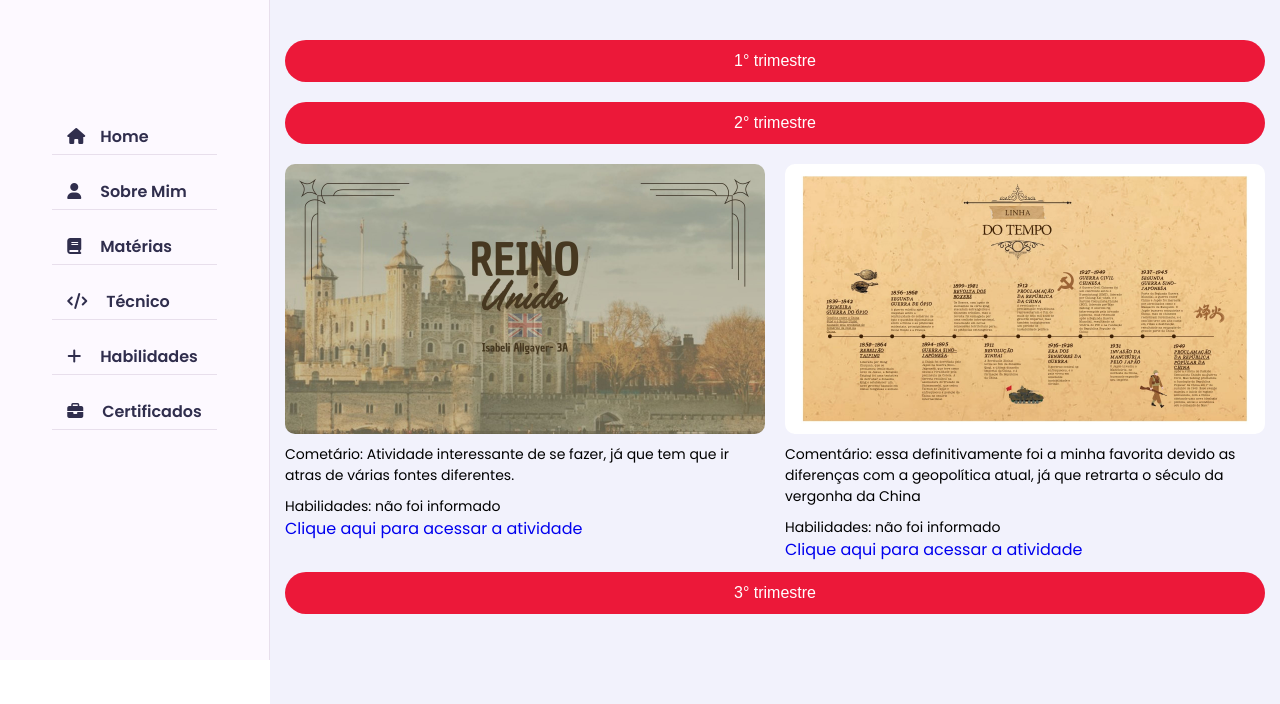
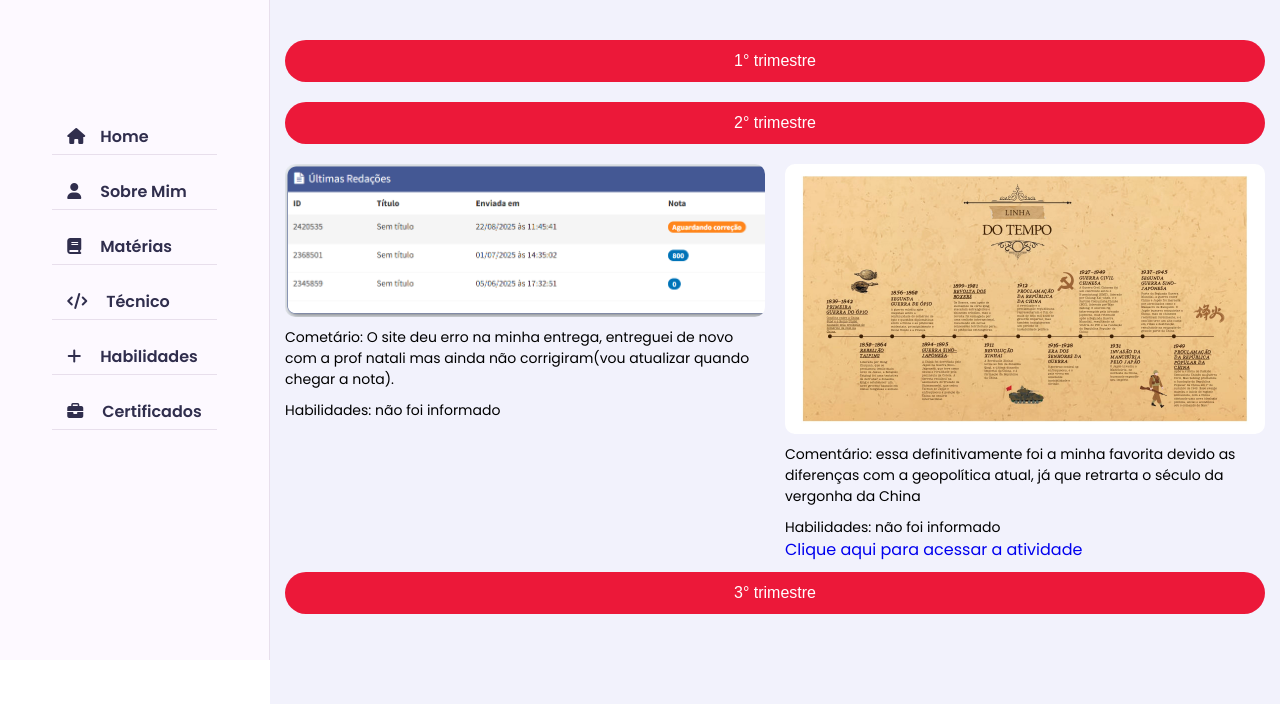
Before and after one commit to silvasTairo/Portfolio2025, a plain HTML site: page linguagens-trimestres.html in a window 1280 px wide. Both pictures are taken after a click on the button "2° trimestre". Shown: the part 140-844 px from the top of the page. Drawn offline with Linux system fonts and the light colour scheme; a web font is replaced by a local one.

Commit message:
update metade linguagens

```diff
--- a/linguagens-trimestres.html
+++ b/linguagens-trimestres.html
@@ -265,10 +265,10 @@
                         <button id="2°trimestre" class="btn padd-15" style="width: 100%; text-align: center; margin-bottom: 20px;">2° trimestre</button>
                         <div class="atividades ativo" id="atividades2">
                             <div class="atv1">
-                                <img class="atividades-img" src="../../imagens/Reino Unido no Imperialismo.jpg" alt="nao foi possivel carregar a imagem">
-                                <p>Cometário: Atividade interessante de se fazer, já que tem que ir atras de várias fontes diferentes.</p>
+                                <img class="atividades-img" src="../../imagens/redacaoOnline.png" alt="nao foi possivel carregar a imagem">
+                                <p>Cometário: O site deu erro na minha entrega, entreguei de novo com a prof natali mas ainda não corrigiram(vou atualizar quando chegar a nota).</p>
                                 <p>Habilidades: não foi informado</p>
-                                <a href="https://www.canva.com/design/DAGkFWN7O5M/gPkCyCSXiyyWddHgTRx5gw/view?utm_content=DAGkFWN7O5M&utm_campaign=designshare&utm_medium=link2&utm_source=uniquelinks&utlId=h42c24176c9">Clique aqui para acessar a atividade</a>
+
                             </div>
                             <div class="atv2">
                                 <img class="atividades-img" src="../../imagens/linha do tempo.jpg" alt="nao foi possivel carregar a imagem">
```
Also changed, not shown: imagens/redacaoOnline.png (added).
